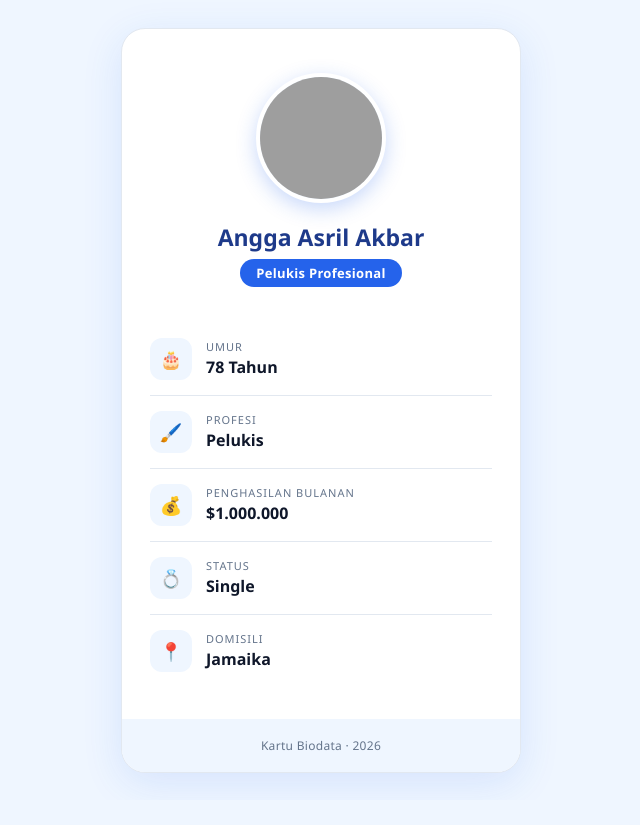
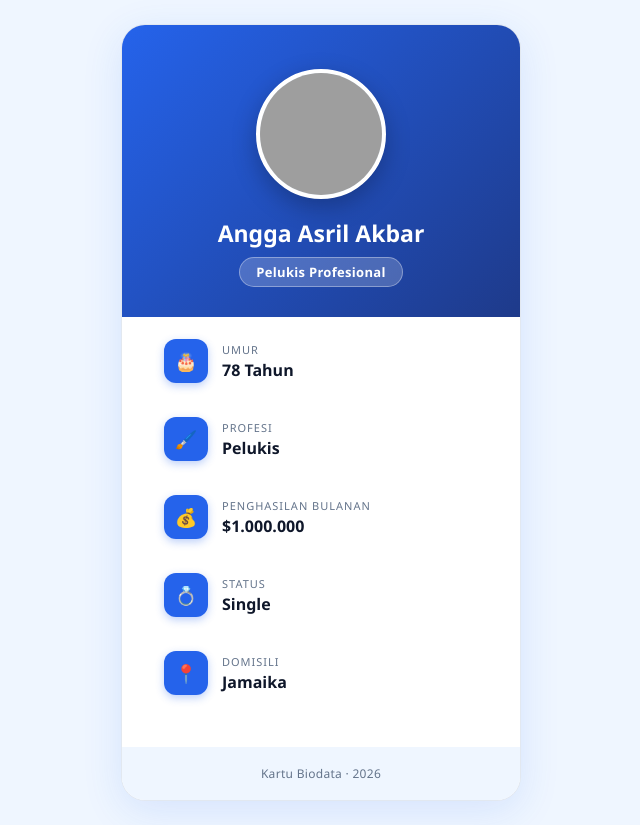
Before and after one commit to anggaanggaa567-create/index.html, a plain HTML site: page index.html in a window 1280 px wide. Shown: the whole page, without its empty margins (319-959 px from the left). Before the commit the page ends 800 px from the top, so only its background shows below. Drawn offline with Linux system fonts and the light colour scheme; grey boxes are pictures that could not be loaded.

Commit message:
Seimbangkan warna: header biru & ikon biru

```diff
--- a/index.html
+++ b/index.html
@@ -48,7 +48,8 @@
 
     .header {
       text-align: center;
-      padding: 44px 24px 28px;
+      padding: 44px 24px 30px;
+      background: linear-gradient(135deg, var(--biru) 0%, var(--biru-tua) 100%);
     }
 
     .avatar {
@@ -58,7 +59,7 @@
       margin: 0 auto 18px;
       object-fit: cover;
       border: 4px solid #fff;
-      box-shadow: 0 6px 20px rgba(37, 99, 235, 0.25);
+      box-shadow: 0 8px 24px rgba(0, 0, 0, 0.25);
       background: var(--biru-muda);
       display: flex;
       align-items: center;
@@ -70,19 +71,20 @@
     .header h1 {
       font-size: 23px;
       font-weight: 700;
-      color: var(--biru-tua);
-      margin-bottom: 6px;
+      color: #ffffff;
+      margin-bottom: 8px;
     }
 
     .badge {
       display: inline-block;
-      background: var(--biru);
-      color: #fff;
+      background: rgba(255, 255, 255, 0.2);
+      color: #ffffff;
       font-size: 13px;
       font-weight: 600;
       padding: 5px 16px;
       border-radius: 20px;
       letter-spacing: 0.3px;
+      border: 1px solid rgba(255, 255, 255, 0.35);
     }
 
     .info {
@@ -92,24 +94,27 @@
     .info-item {
       display: flex;
       align-items: center;
-      padding: 15px 0;
-      border-bottom: 1px solid var(--garis);
+      padding: 14px 14px;
+      border-radius: 14px;
+      margin-bottom: 6px;
+      transition: background 0.2s ease;
     }
 
-    .info-item:last-child {
-      border-bottom: none;
+    .info-item:hover {
+      background: var(--biru-muda);
     }
 
     .icon {
       font-size: 18px;
-      width: 42px;
-      height: 42px;
+      width: 44px;
+      height: 44px;
       flex-shrink: 0;
       display: flex;
       align-items: center;
       justify-content: center;
-      background: var(--biru-muda);
+      background: var(--biru);
       border-radius: 12px;
+      box-shadow: 0 3px 8px rgba(37, 99, 235, 0.3);
     }
 
     .label-value {
```
